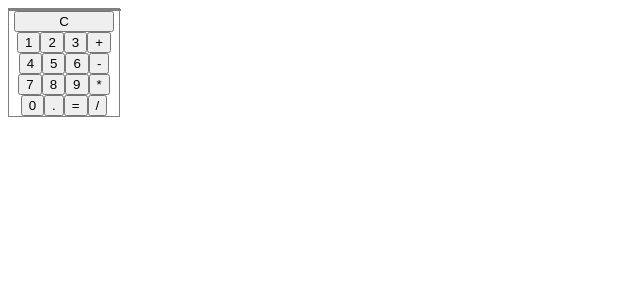
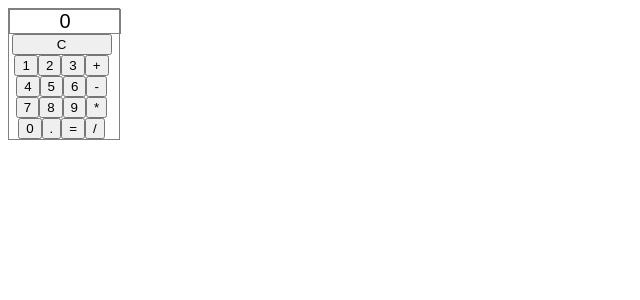
Before and after one commit to sarveshatale-stack/React_Assignment_4, a React (Create React App) app: page / in a window 1280 px wide. Shown: the top 300 px of the page, without its empty margins (0-640 px from the left). Built offline with nearby package versions, Linux system fonts and the light colour scheme.

Commit message:
Commit Calculator changes

```diff
--- a/src/components/Calculator.css
+++ b/src/components/Calculator.css
@@ -3,3 +3,6 @@
   display: block;
   width: 110px;
 }
+.buttondiv {
+  width: 105px;
+}
--- a/src/components/Calculator.js
+++ b/src/components/Calculator.js
@@ -6,7 +6,7 @@ class Calculator extends Component {
     super(props);
     this.state = {
       calKeys: [1, 2, 3, 4, 5, 6, 7, 8, 9, 0],
-      displayValue: "",
+      displayValue: 0,
       prevVal: 0,
       signVal: ""
     };
--- a/src/components/KeyPad.js
+++ b/src/components/KeyPad.js
@@ -3,6 +3,7 @@ class KeyPad extends Component {
   render() {
     return (
       <div>
+        <div className="buttondiv">
           <button
             onClick={() => this.props.onCKey()}
             className="btn btn-dark btn-sm"
@@ -10,7 +11,8 @@ class KeyPad extends Component {
           >
             C
           </button>
-        <br />
+        </div>
+        <div className="buttondiv">
           <button
             onClick={() => this.props.onKey(this.props.calKeys[0])}
             className="btn btn-danger btn-sm"
@@ -35,7 +37,8 @@ class KeyPad extends Component {
           >
             +
           </button>
-        <br />
+        </div>
+        <div className="buttondiv">
           <button
             onClick={() => this.props.onKey(this.props.calKeys[3])}
             className="btn btn-danger btn-sm"
@@ -60,7 +63,8 @@ class KeyPad extends Component {
           >
             -
           </button>
-        <br />
+        </div>
+        <div className="buttondiv">
           <button
             onClick={() => this.props.onKey(this.props.calKeys[6])}
             className="btn btn-danger btn-sm"
@@ -85,7 +89,8 @@ class KeyPad extends Component {
           >
             *
           </button>
-        <br />
+        </div>
+        <div className="buttondiv">
           <button
             onClick={() => this.props.onKey(this.props.calKeys[9])}
             className="btn btn-danger btn-sm"
@@ -111,6 +116,7 @@ class KeyPad extends Component {
             /
           </button>
         </div>
+      </div>
     );
   }
 }
```
Lines whose indentation alone changed are shown as unchanged.
